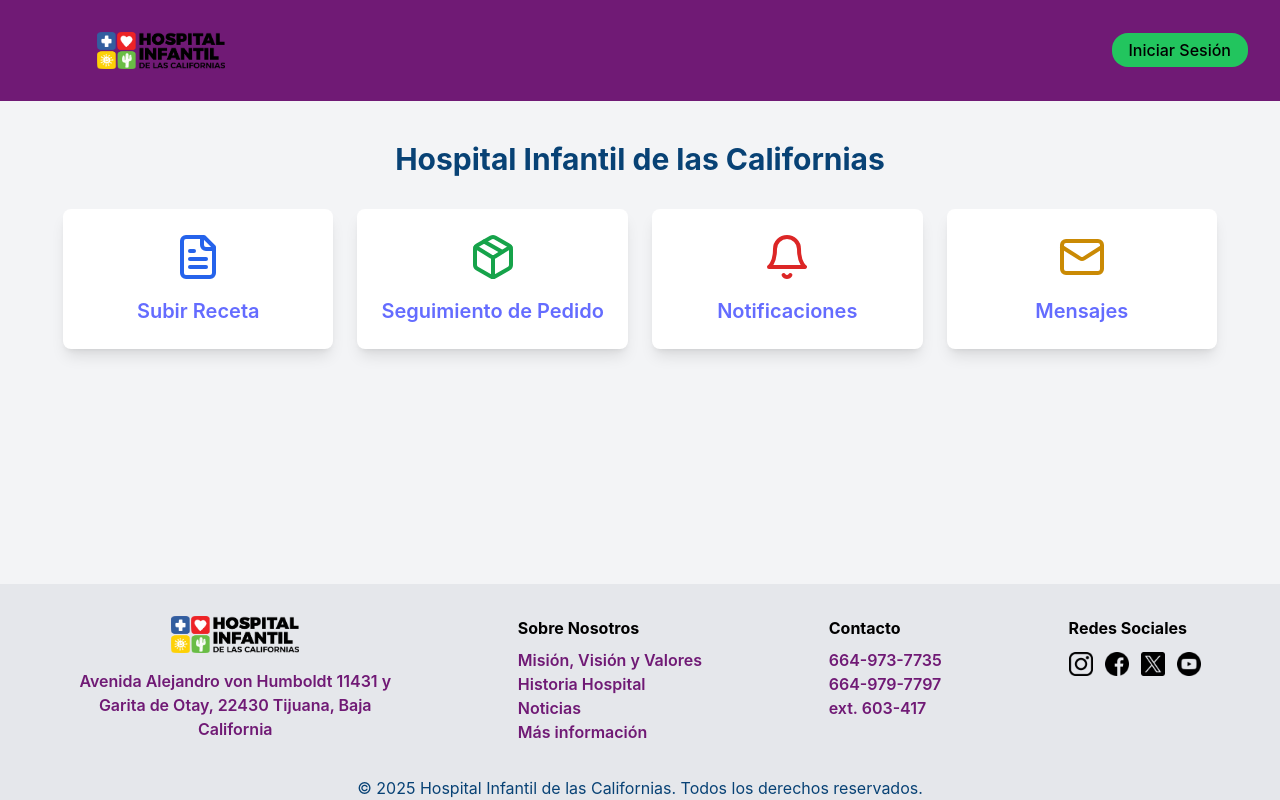
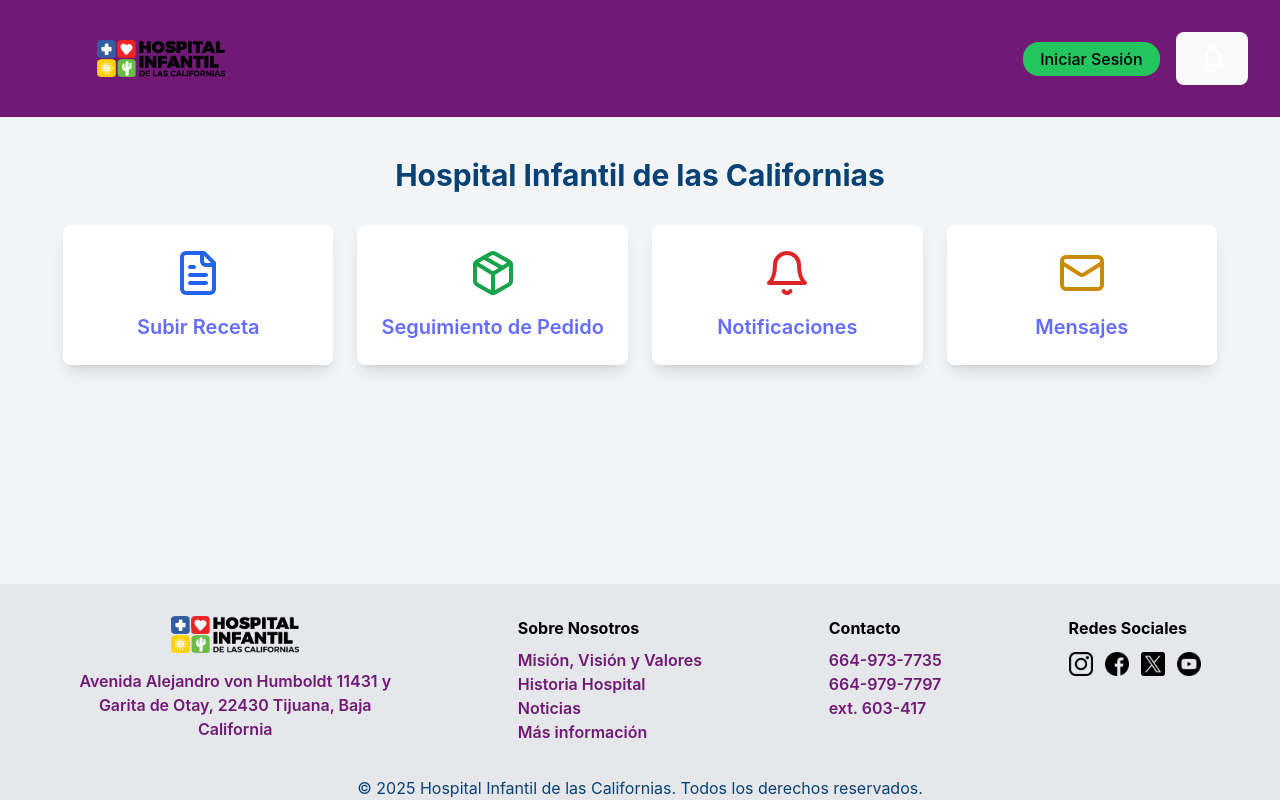
Before and after one commit to omarguerra1/HIC_V2_OG, a React (Vite) app in the folder client/: page / in a window 1280 px wide. Built offline with nearby package versions, Linux system fonts and the light colour scheme; no server answers.

Commit message:
Update App.jsx

```diff
--- a/client/src/App.jsx
+++ b/client/src/App.jsx
@@ -1,6 +1,6 @@
 import "./App.css";
 import { useState, useEffect } from 'react';
-import { BrowserRouter as Router, Route, Routes, Link} from 'react-router-dom';
+import { BrowserRouter as Router, Route, Routes, Link } from 'react-router-dom';
 import logo from './images/LogoOficial.png';
 import logofooter from './images/LogoOficial.png'
 import insta from './images/instagram.png'
@@ -12,15 +12,14 @@
 import UserProfile from "./pages/user_profile/user_profile.jsx"
 import HomePage from './pages/home/HomePage.jsx';
 import Messages from "./pages/messages/messages.jsx";
-import Notificaciones from "./pages/notifications/Notification.jsx"
 
 //General user pages
-import HistorialOrdenes from "./pages/historial_ordenes/historial_ordenes.jsx";
+import HistorialPagos from "./pages/historial_ordenes/historial_ordenes.jsx";
 import Register from "./pages/register/registrar_usuario_general.jsx" //Importacion de pagina de registro
 import LoginGeneral from "./pages/login/login_general.jsx" //Login para usuarios generales
 import SeguimientoPedido from './pages/order_tracking/SeguimientoPedido.jsx';
 import UploadComponent from "./pages/request_order/UploadComponent.jsx";
-
+import NotificationsPanel from "./pages/notifications/NotificationsPanel.jsx";
 //Admin pages
 import Login from "./pages/login/login"; // Login para administradores
 import VerUsuarios from "./pages/admin_pages/VerUsuarios.jsx"
@@ -29,11 +28,12 @@
 import CardPaymentForm from "./pages/payment/pagos.jsx";
 const socket = io("http://localhost:3000");
 
+
 const App = () => {
 
   const [currentUser, setCurrentUser] = useState(null);
   const [isMenuOpen, setIsMenuOpen] = useState(false);
-
+  const [showNotifications, setShowNotifications] = useState(false);
   useEffect(() => {
     const user = JSON.parse(localStorage.getItem("usuarioActual"));
     setCurrentUser(user);
@@ -63,13 +63,15 @@
     setIsMenuOpen(false);
     if (option === "profile") {
       window.location.href = "/user-profile";
-    } else if (option === "orders") {
-      window.location.href = "/user-orders";
-    } else if (option === "logout") {
+    }  else if (option === "logout") {
       localStorage.removeItem("usuarioActual");
       setCurrentUser(null);
       window.location.href = "/";
     }
+  };
+
+  const handleNotificationClick = () => {
+    setShowNotifications(!showNotifications);
   };
 
   return (
@@ -79,10 +81,11 @@
         <header className="bg-fuchsia-900 text-white py-8 p-8 flex justify-between items-center w-full relative z-50">
           <div className="flex items-center">
             <Link to="/">
-                {/* Cambiar tamaño del logo */}
               <img src={logo} alt="Logo de la Empresa" className="w-32 mb-4 md:mb-0 ml-[65px]" />
             </Link>
           </div>
+          <div className="flex items-center gap-4 relative">
+            {/* Botón de login */}
             <div className="relative">
               <button
                 onClick={handleUserButton}
@@ -93,29 +96,31 @@
               {isMenuOpen && currentUser && (
                 <div className="absolute right-0 mt-2 w-48 bg-blue-500 border border-gray-300 rounded-lg shadow-lg z-50">
                   <ul>
-                    <li
-                      className="px-4 py-2 hover:bg-blue-700 cursor-pointer rounded-lg"
-                      onClick={() => handleMenuOption("profile")}
-                    >
-                      Ver Perfil
-                    </li>
-                    <li
-                      className="px-4 py-2 hover:bg-blue-700 cursor-pointer rounded-lg"
-                      onClick={() => handleMenuOption("orders")}
-                    >
-                      Historial de Ordenes
-                    </li>
-                    <li
-                      className="px-4 py-2 hover:bg-blue-700 cursor-pointer rounded-lg"
-                      onClick={() => handleMenuOption("logout")}
-                    >
-                      Cerrar Sesión
-                    </li>
+                    <li className="px-4 py-2 hover:bg-blue-700 cursor-pointer rounded-lg" onClick={() => handleMenuOption("profile")}>Ver Perfil</li>
+                    <li className="px-4 py-2 hover:bg-blue-700 cursor-pointer rounded-lg" onClick={() => handleMenuOption("logout")}>Cerrar Sesión</li>
                   </ul>
                 </div>
               )}
             </div>
+
+            {/* Icono de notificaciones */}
+            <div className="relative">
+              <button onClick={handleNotificationClick} className="hover:scale-110 transition-transform">
+                <svg className="w-8 h-8 text-white" fill="none" stroke="currentColor" strokeWidth="2" viewBox="0 0 24 24">
+                  <path strokeLinecap="round" strokeLinejoin="round" d="M15 17h5l-1.405-1.405A2.032 2.032 0 0118 14.158V11a6.002 6.002 0 00-4-5.659V4a2 2 0 10-4 0v1.341C8.67 6.165 8 7.388 8 8.75v5.408c0 .538-.214 1.055-.595 1.437L6 17h5m4 0v1a3 3 0 01-6 0v-1m6 0H9" />
+                </svg>
+              </button>
+
+              {/* Panel de notificaciones */}
+              {showNotifications && (
+                <div className="absolute top-12 right-0 z-50">
+                  <NotificationsPanel onClose={() => setShowNotifications(false)} />
+                </div>
+              )}
+            </div>
+          </div>
         </header>
+
 
         {/* Ajustar el espacio para el contenido para que el header no se sobreponga */}
         <main className="flex-grow container w-screen p-4">
@@ -129,9 +134,9 @@
             <Route path="/login_g" element={<LoginGeneral />} />
             <Route path="/register" element={<Register />} />
             <Route path="/user-profile" element={<UserProfile />} />
-              <Route path="/user-orders" element={<HistorialOrdenes />} />
+            <Route path="/user-pagos" element={<HistorialPagos />} />
             <Route path="/messages" element={<Messages />} />
-              <Route path="/notifications" element={<Notificaciones />} />
+            {/*<Route path="/notifications" element={<Notificaciones />} /> */}
             <Route path="/prescriptions" element={<Recetas />} />
             <Route path="/pagar/:orderId" element={<CardPaymentForm />} />
           </Routes>
```
Lines whose indentation alone changed are shown as unchanged.
